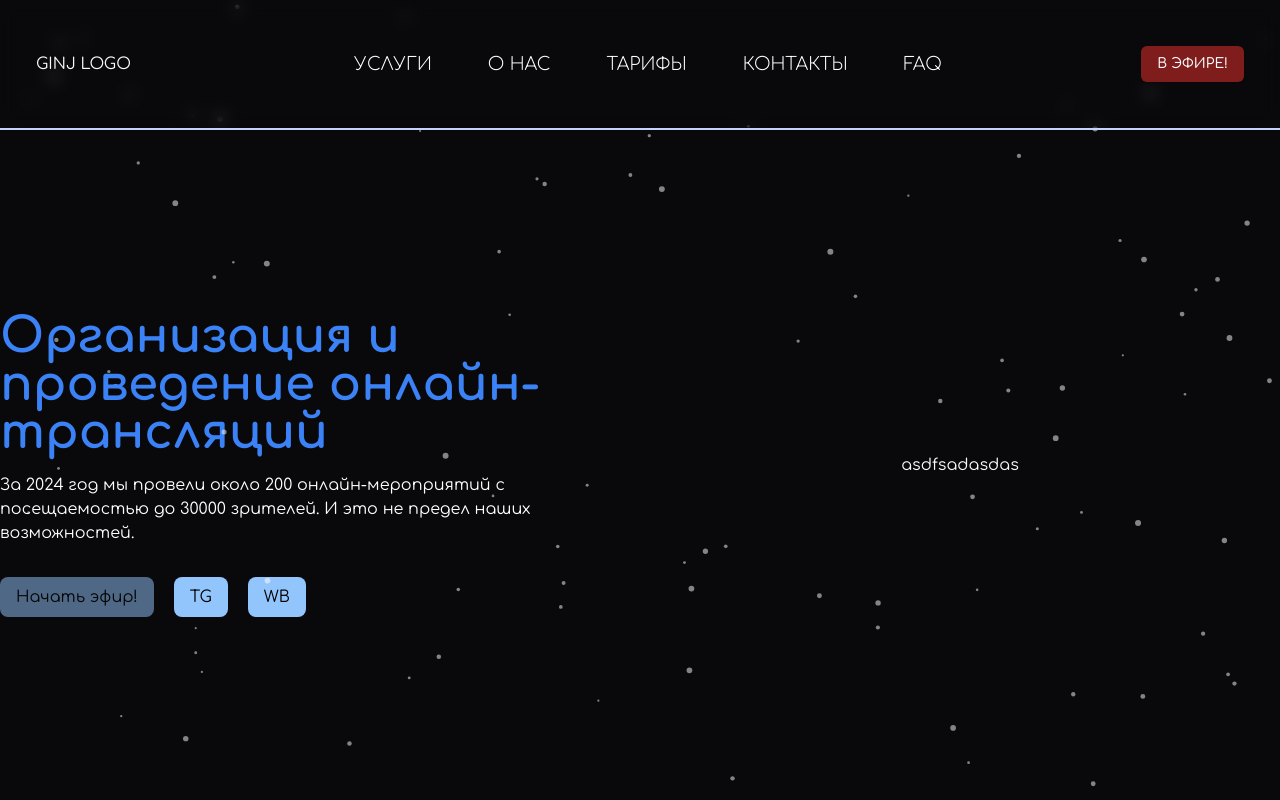
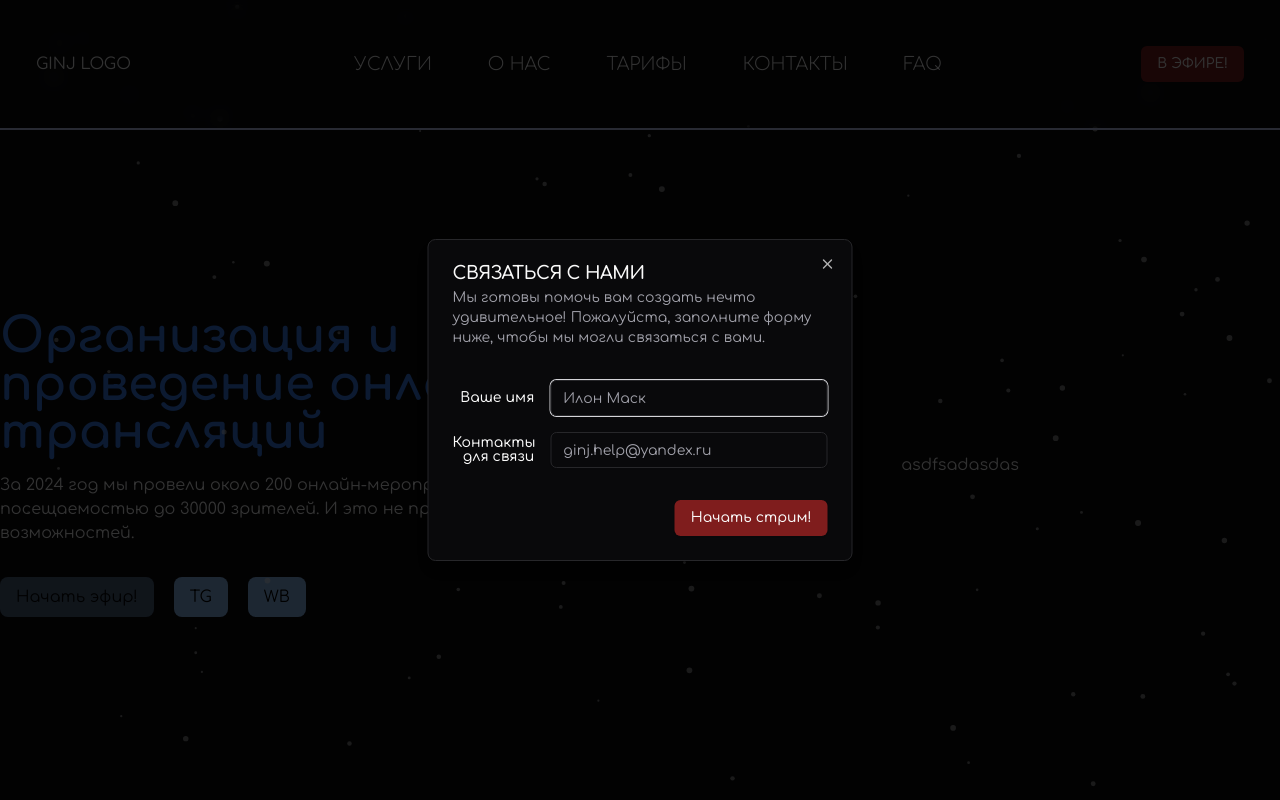
Before and after one commit to Xlebabutti/ginj, a Next.js app in the folder frontend/: page / in a window 1280 px wide. Both pictures are taken after a click on the button "В ЭФИРЕ!". Shown: the top 800 px of the page. Built offline with nearby package versions, Linux system fonts and the light colour scheme.

Commit message:
add dialog window

```diff
--- a/frontend/package.json
+++ b/frontend/package.json
@@ -12,6 +12,7 @@
         "@gsap/react": "^2.1.1",
         "@prisma/client": "^6.0.1",
         "@radix-ui/react-dialog": "^1.1.4",
+        "@radix-ui/react-label": "^2.1.1",
         "@radix-ui/react-separator": "^1.1.1",
         "@radix-ui/react-slot": "^1.1.1",
         "@radix-ui/react-tooltip": "^1.1.5",
--- a/frontend/src/app/page.tsx
+++ b/frontend/src/app/page.tsx
@@ -1,7 +1,6 @@
 import AboutPage from '@/entities/about-page/about-page';
 import ContactPage from '@/entities/contact-page/contact-page';
 import PricingPage from '@/entities/pricing-page/pricing-page';
-import { MenuButton } from '@/features/swap-text';
 
 export default async function Home() {
     return (
--- /dev/null
+++ b/frontend/src/features/in-air.tsx
@@ -0,0 +1,61 @@
+import { Button } from '@/shared/ui/button';
+import {
+    Dialog,
+    DialogContent,
+    DialogDescription,
+    DialogFooter,
+    DialogHeader,
+    DialogTitle,
+    DialogTrigger,
+} from '@/shared/ui/dialog';
+import { Input } from '@/shared/ui/input';
+import { Label } from '@/shared/ui/label';
+
+export function InAir() {
+    return (
+        <Dialog>
+            <DialogTrigger asChild>
+                <Button variant="destructive">В ЭФИРЕ!</Button>
+            </DialogTrigger>
+            <DialogContent className="sm:max-w-[425px]">
+                <DialogHeader>
+                    <DialogTitle className="uppercase">
+                        Связаться с нами
+                    </DialogTitle>
+                    <DialogDescription>
+                        Мы готовы помочь вам создать нечто удивительное!
+                        Пожалуйста, заполните форму ниже, чтобы мы могли
+                        связаться с вами.
+                    </DialogDescription>
+                </DialogHeader>
+                <div className="grid gap-4 py-4">
+                    <div className="grid grid-cols-4 items-center gap-4">
+                        <Label htmlFor="companyName" className="text-right">
+                            Ваше имя
+                        </Label>
+                        <Input
+                            id="companyName"
+                            className="col-span-3"
+                            placeholder="Илон Маск"
+                        />
+                    </div>
+                    <div className="grid grid-cols-4 items-center gap-4">
+                        <Label htmlFor="contactEmail" className="text-right">
+                            Контакты для связи
+                        </Label>
+                        <Input
+                            id="contactEmail"
+                            className="col-span-3"
+                            placeholder="ginj.help@yandex.ru"
+                        />
+                    </div>
+                </div>
+                <DialogFooter>
+                    <Button type="submit" variant="destructive">
+                        Начать стрим!
+                    </Button>
+                </DialogFooter>
+            </DialogContent>
+        </Dialog>
+    );
+}
--- /dev/null
+++ b/frontend/src/shared/ui/label.tsx
@@ -0,0 +1,26 @@
+"use client"
+
+import * as React from "react"
+import * as LabelPrimitive from "@radix-ui/react-label"
+import { cva, type VariantProps } from "class-variance-authority"
+
+import { cn } from "@/shared/lib/css"
+
+const labelVariants = cva(
+  "text-sm font-medium leading-none peer-disabled:cursor-not-allowed peer-disabled:opacity-70"
+)
+
+const Label = React.forwardRef<
+  React.ElementRef<typeof LabelPrimitive.Root>,
+  React.ComponentPropsWithoutRef<typeof LabelPrimitive.Root> &
+    VariantProps<typeof labelVariants>
+>(({ className, ...props }, ref) => (
+  <LabelPrimitive.Root
+    ref={ref}
+    className={cn(labelVariants(), className)}
+    {...props}
+  />
+))
+Label.displayName = LabelPrimitive.Root.displayName
+
+export { Label }
--- a/frontend/src/widgets/app-header/app-header.tsx
+++ b/frontend/src/widgets/app-header/app-header.tsx
@@ -2,15 +2,12 @@ import { Button } from '@/shared/ui/button';
 import Layout from './ui/layout';
 import MainNav from './ui/main-nav';
 import Logo from './ui/logo';
+import { InAir } from '@/features/in-air';
 
 export function AppHeader() {
     return (
         <>
-            <Layout
-                logo={<Logo />}
-                nav={<MainNav />}
-                actions={<Button variant="destructive">В ЭФИРЕ!</Button>}
-            />
+            <Layout logo={<Logo />} nav={<MainNav />} actions={<InAir />} />
         </>
     );
 }
```
Also changed, not shown: frontend/src/shared/ui/input.tsx (+10 -10 lines), 1 other file (tests, documents, lock files or other folders).
